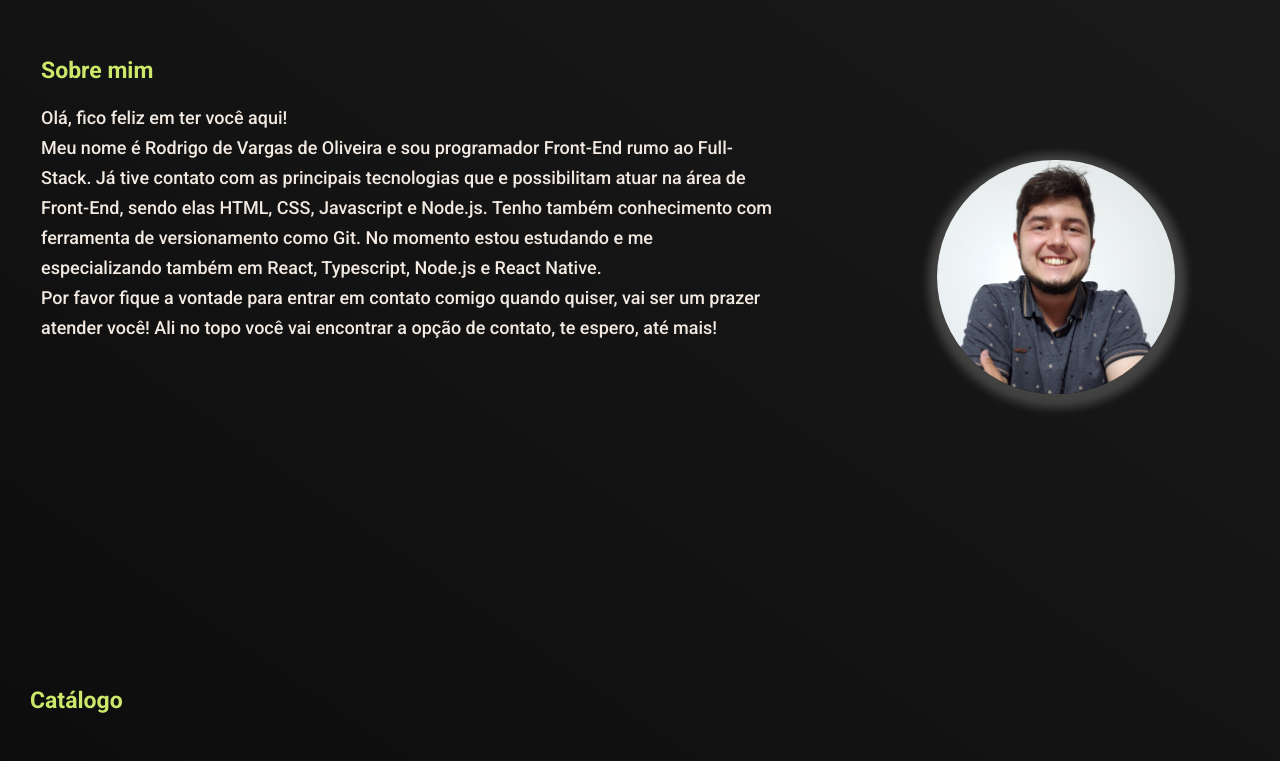
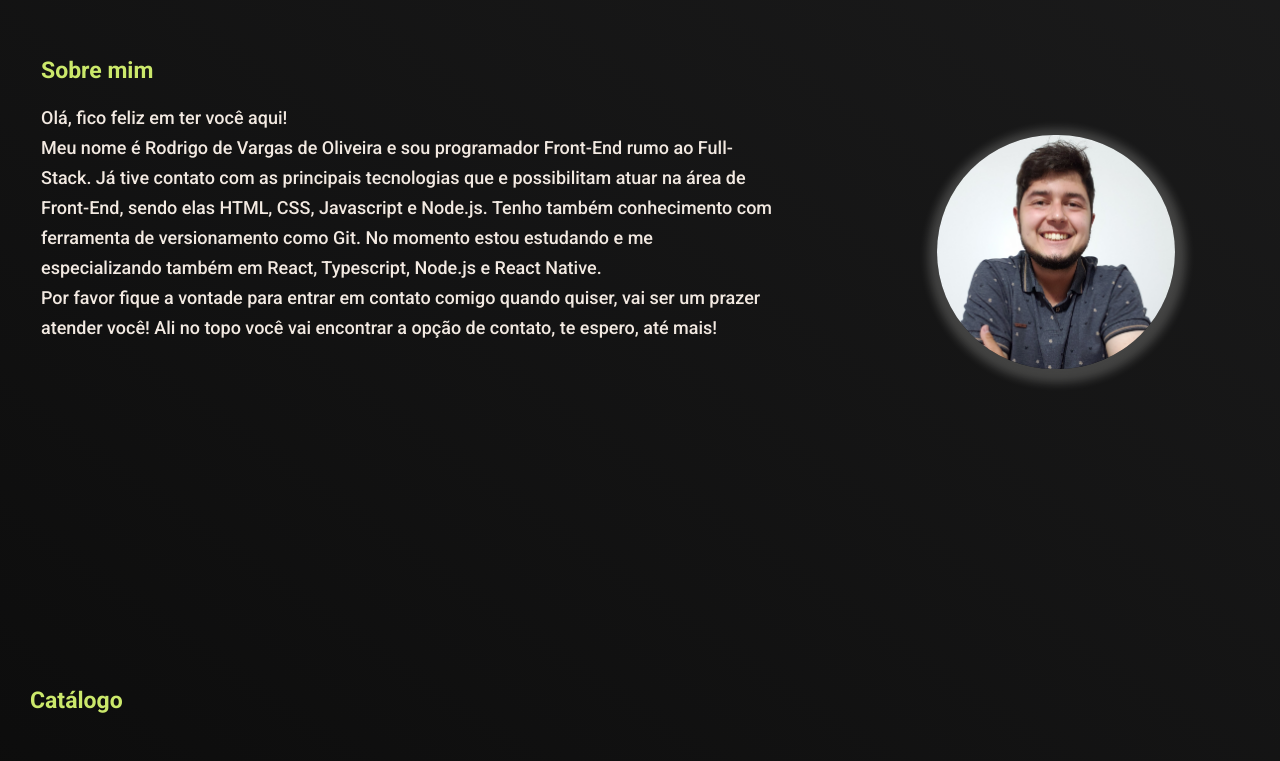
Before and after one commit to RodrigoRVO/portfolio-rodrigo, a plain HTML site: page index.html in a window 1280 px wide. Shown: the part 2348-3109 px from the top of the page. Drawn offline with Linux system fonts and the light colour scheme.

Commit message:
novo-ajuste

```diff
--- a/styles.css
+++ b/styles.css
@@ -181,8 +181,8 @@ p {
 
 .foto-rodrigo-div {
     width: 30%;
-    height: auto;
-    padding-bottom: 130px;
+    height: 570px;
+    padding-bottom: 180px;
     display: flex;
     justify-content: center;
     align-items: center;
```
